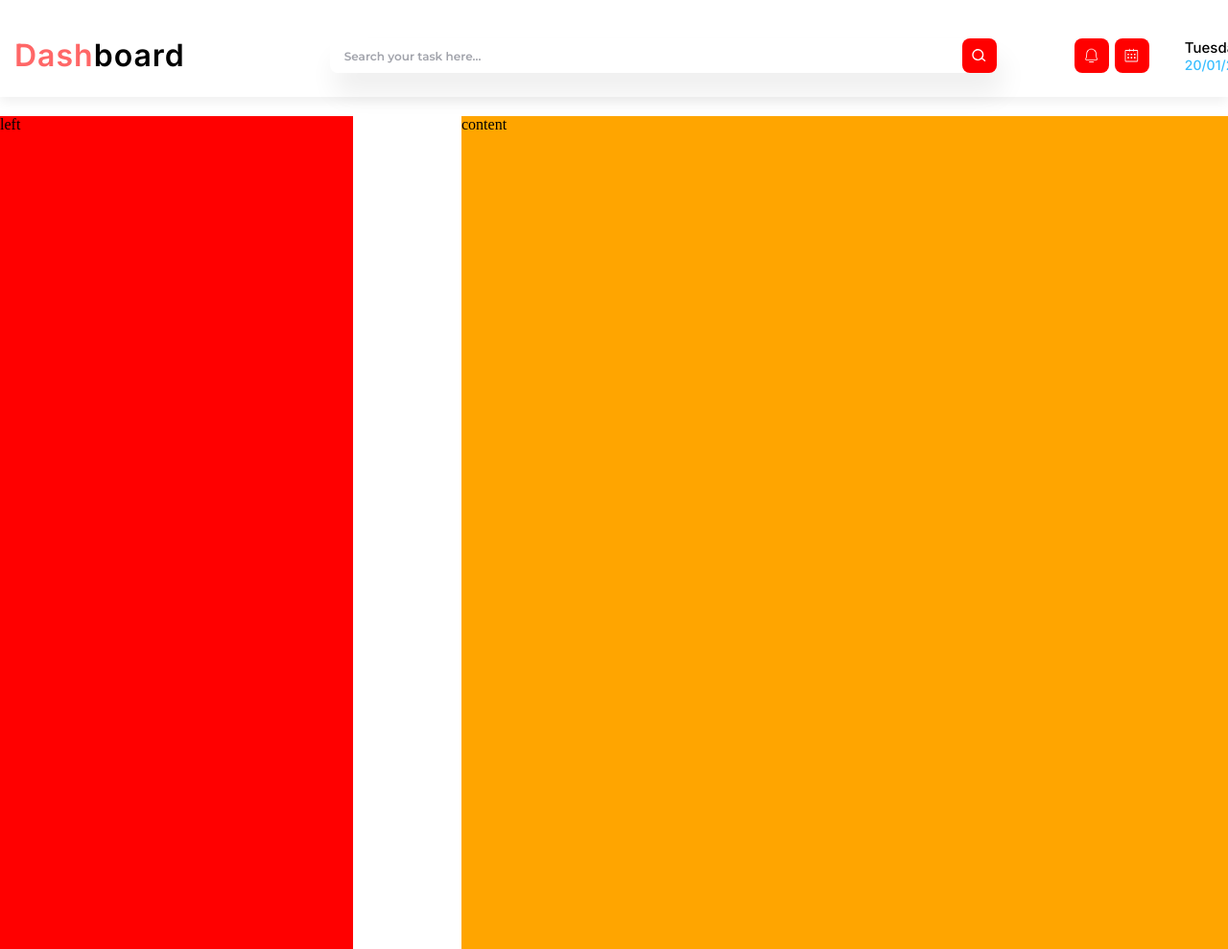
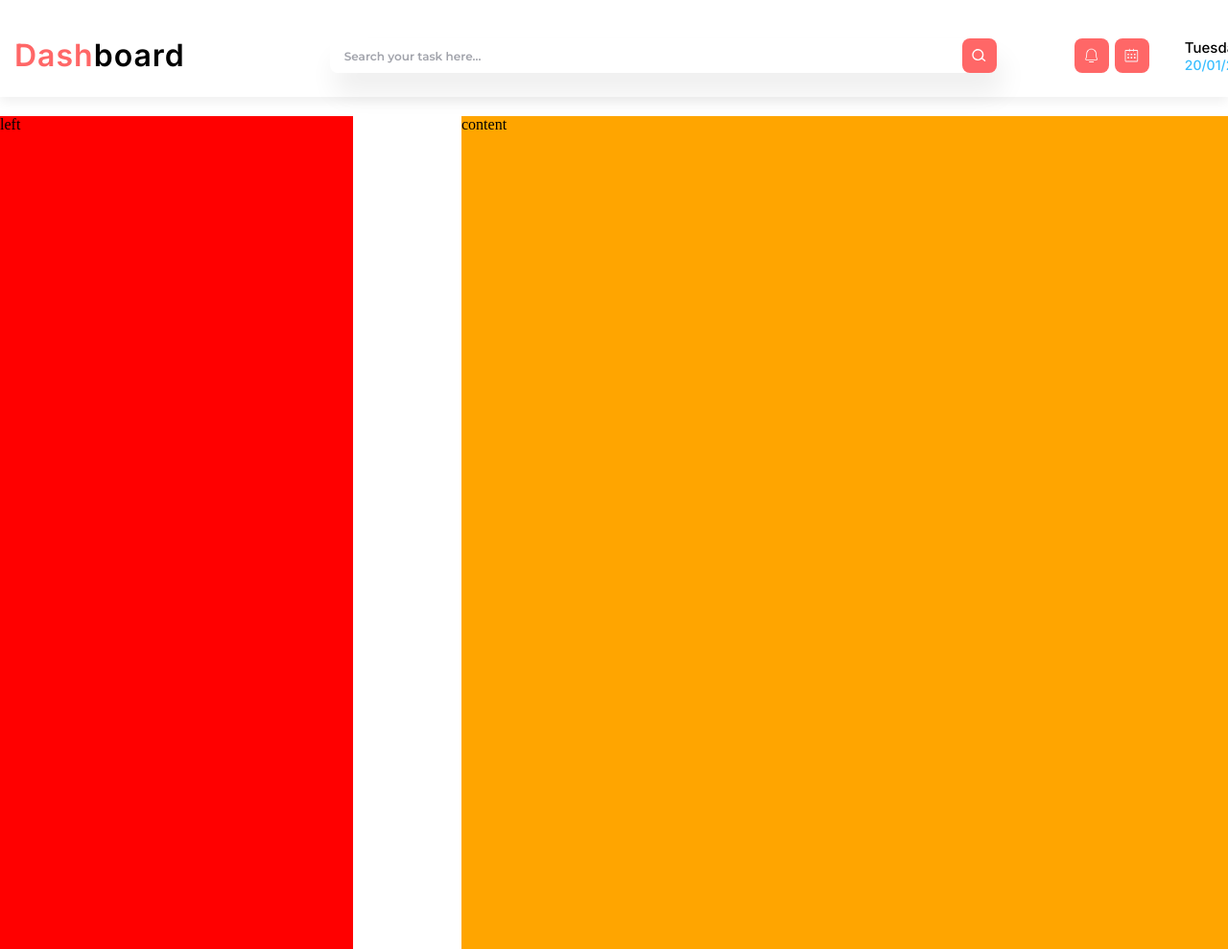
Before and after one commit to Kirien1991/ToDoHQ, a website: page dashboard.html in a window 1280 px wide. Shown: the top 989 px of the page at 96% size. Drawn offline with Linux system fonts and the light colour scheme.

Commit message:
commit 4

```diff
--- a/scss/base/_base.scss
+++ b/scss/base/_base.scss
@@ -12,7 +12,7 @@
 .icon {
   width: 36px;
   height: 36px;
-  background-color: red;
+  background-color: $pink;
   border-radius: 8px;
   display: flex;
   align-items: center;
--- a/scss/main.scss
+++ b/scss/main.scss
@@ -1,9 +1,10 @@
 //base
+@import "./base/vars";
 @import "./base/base";
 @import "./base/layout";
 @import "./base/mixin";
 @import "./base/reset";
-@import "./base/vars";
+
 //block
 @import "./block/header";
 @import "./block/logo";
```
Also changed, not shown: css/main.css.
